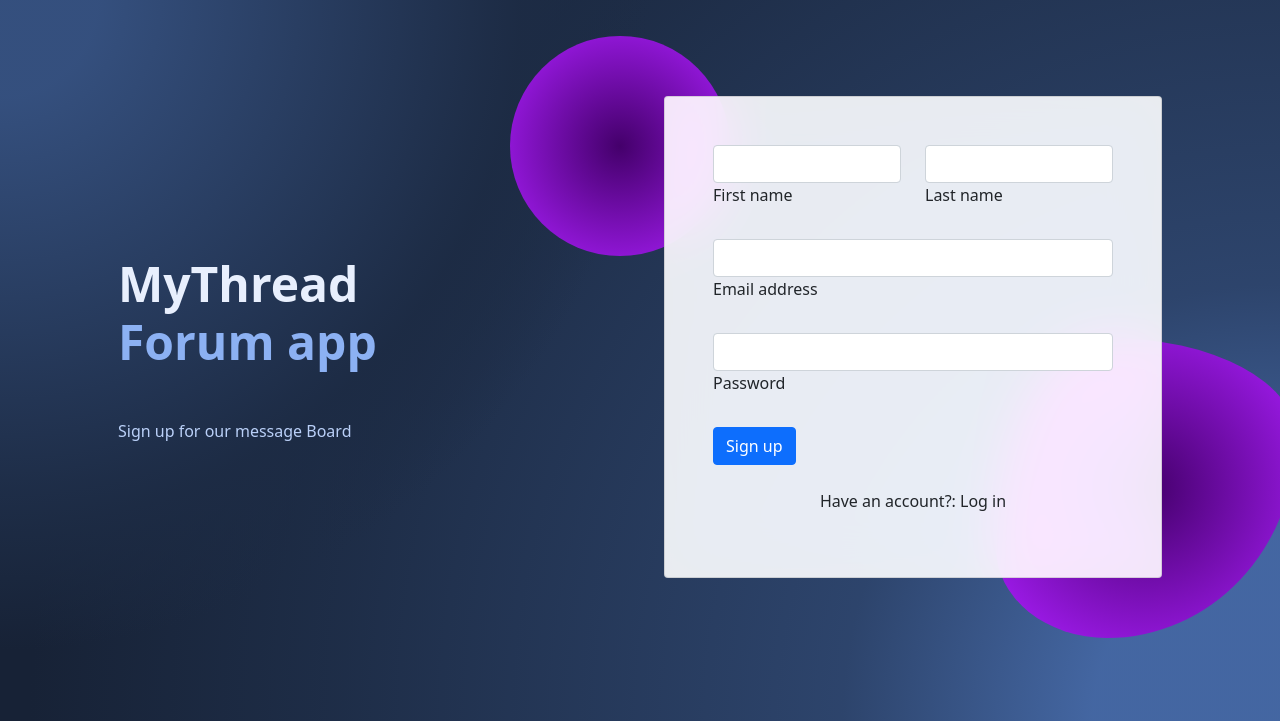
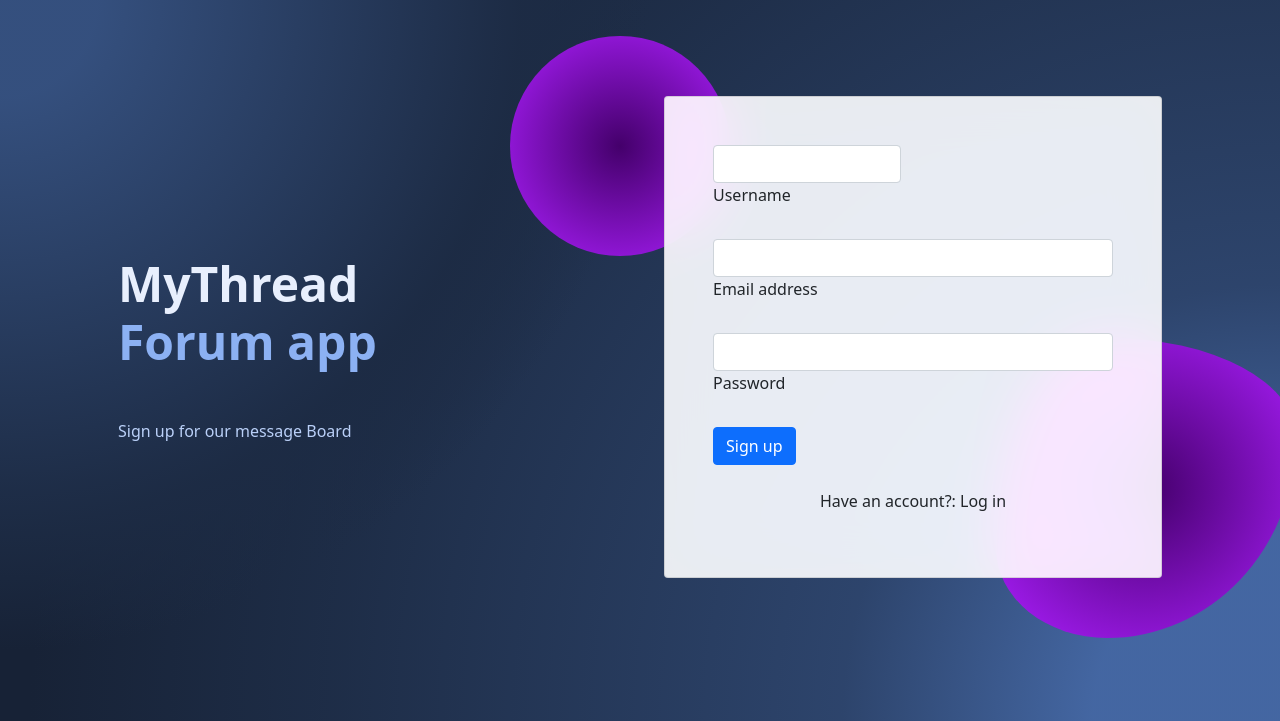
Before and after one commit to EnriqueB5310/PhpFinal, a PHP site: page / in a window 1280 px wide. Shown: the top 721 px of the page. Run offline with PHP 8.4, Linux system fonts and the light colour scheme.

Commit message:
multiple fixes

```diff
--- a/index.php
+++ b/index.php
@@ -72,20 +72,17 @@
         <div class="card bg-glass">
           <div class="card-body px-4 py-5 px-md-5">
 
-            <form action="signup.php"method="post">
+            <form action="new_user.php"method="post">
               <!-- 2 column grid layout with text inputs for the first and last names -->
               <div class="row">
                 <div class="col-md-6 mb-4">
                   <div data-mdb-input-init class="form-outline">
                     <input type="text" id="form3Example1" class="form-control" />
-                    <label class="form-label" for="form3Example1">First name</label>
+                    <label class="form-label" for="form3Example1">Username</label>
                   </div>
                 </div>
                 <div class="col-md-6 mb-4">
-                  <div data-mdb-input-init class="form-outline">
-                    <input type="text" id="form3Example2" class="form-control" />
-                    <label class="form-label" for="form3Example2">Last name</label>
-                  </div>
+
                 </div>
               </div>
 
```
Also changed, not shown: new_user.php (+12 -4 lines).
